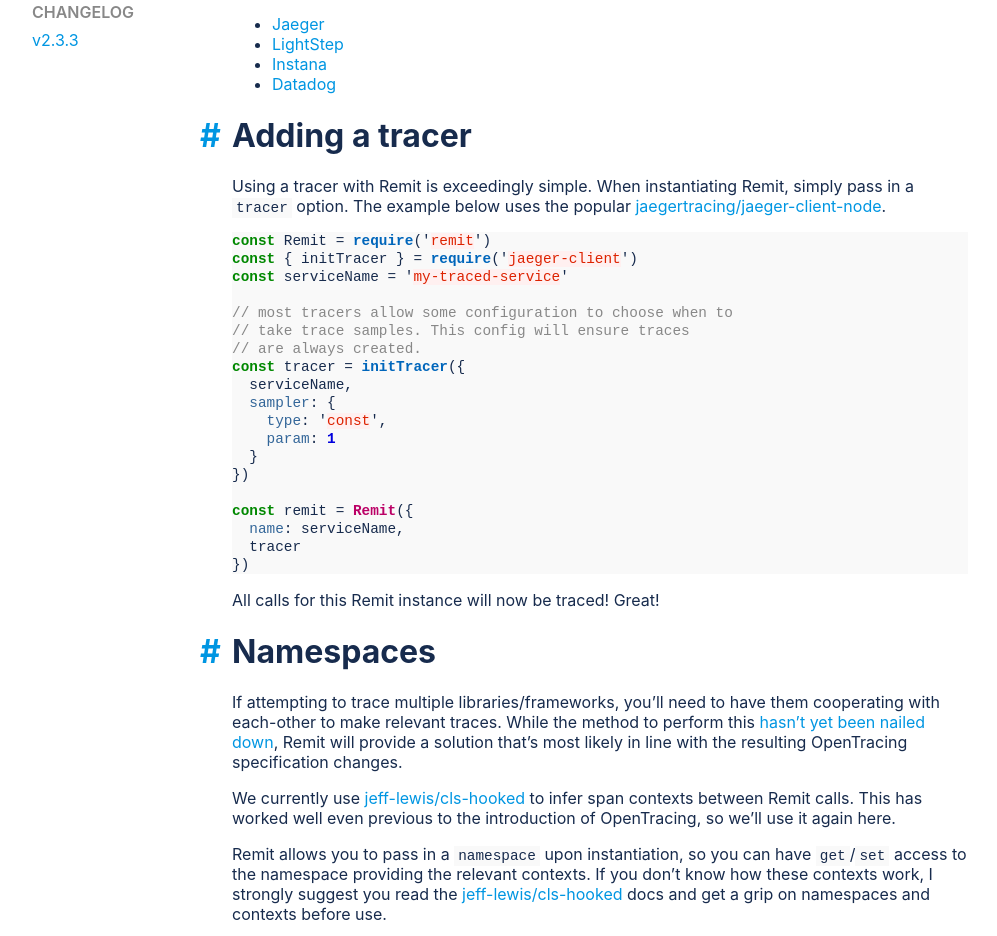
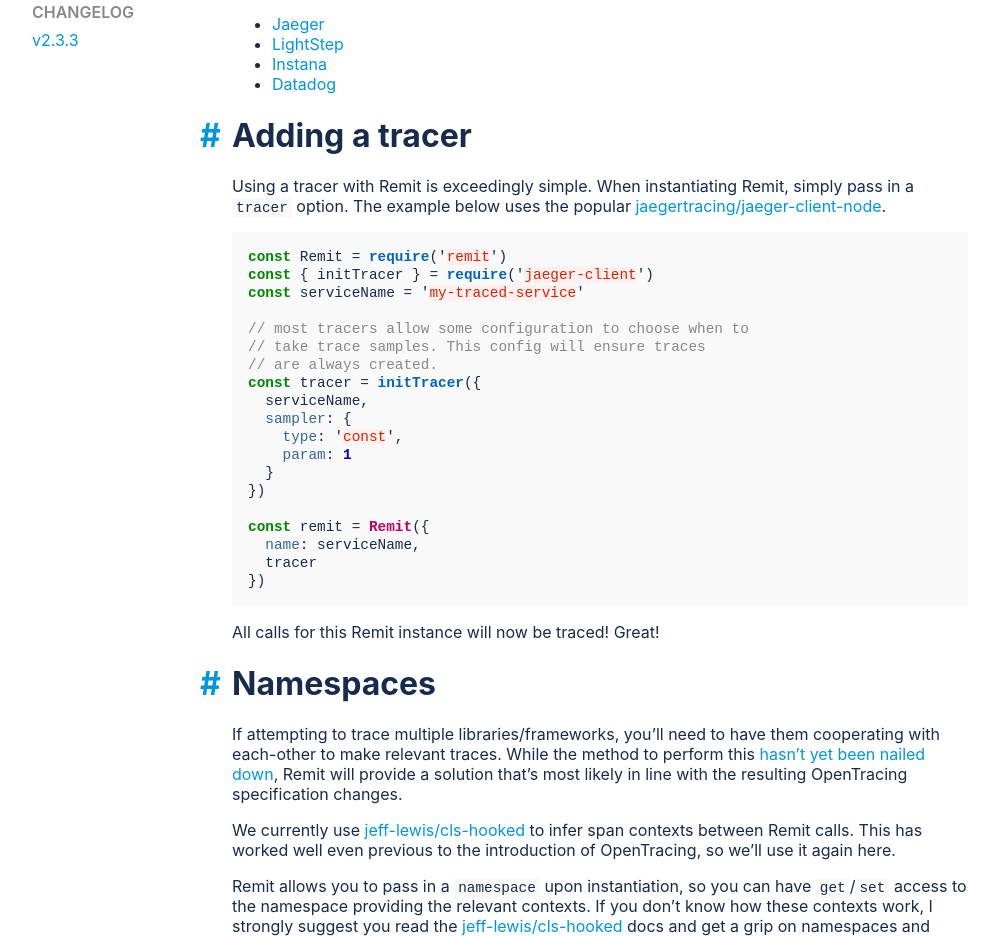
Before and after one commit to jpwilliams/remit, a Jekyll site: the page built from docs/_guide/tracing.md, in a window 1280 px wide. Shown: the part 548-1484 px from the top of the page, without its empty margins (140-1137 px from the left). Built offline with Jekyll 4.4.1, drawn with Linux system fonts in a browser that asks for light colours.

Commit message:
docs: fix bad highlighting syntax

````diff
--- a/docs/_guide/tracing.md
+++ b/docs/_guide/tracing.md
@@ -20,7 +20,7 @@
 
 Using a tracer with Remit is exceedingly simple. When instantiating Remit, simply pass in a `tracer` option. The example below uses the popular [jaegertracing/jaeger-client-node](https://github.com/jaegertracing/jaeger-client-node).
 
-``` js
+{% highlight js %}
 const Remit = require('remit')
 const { initTracer } = require('jaeger-client')
 const serviceName = 'my-traced-service'
@@ -40,7 +40,7 @@
   name: serviceName,
   tracer
 })
-```
+{% endhighlight %}
 
 All calls for this Remit instance will now be traced! Great!
 
@@ -52,7 +52,7 @@
 
 Remit allows you to pass in a `namespace` upon instantiation, so you can have `get`/`set` access to the namespace providing the relevant contexts. If you don't know how these contexts work, I strongly suggest you read the [jeff-lewis/cls-hooked](https://github.com/jeff-lewis/cls-hooked) docs and get a grip on namespaces and contexts before use.
 
-``` js
+{% highlight js %}
 const Remit = require('remit')
 const { Tracer } = require('opentracing')
 const cls = require('cls-hooked')
@@ -65,6 +65,6 @@
 // span context, so set this to update it.
 const span = tracer.startSpan('my-http-request')
 namespace.set('context', span.context())
-```
+{% endhighlight %}
 
 This `namespace` API is currently seen as _experimental_ and __will change without a major version bump upon the OpenTracing specificaton decision__.
````
